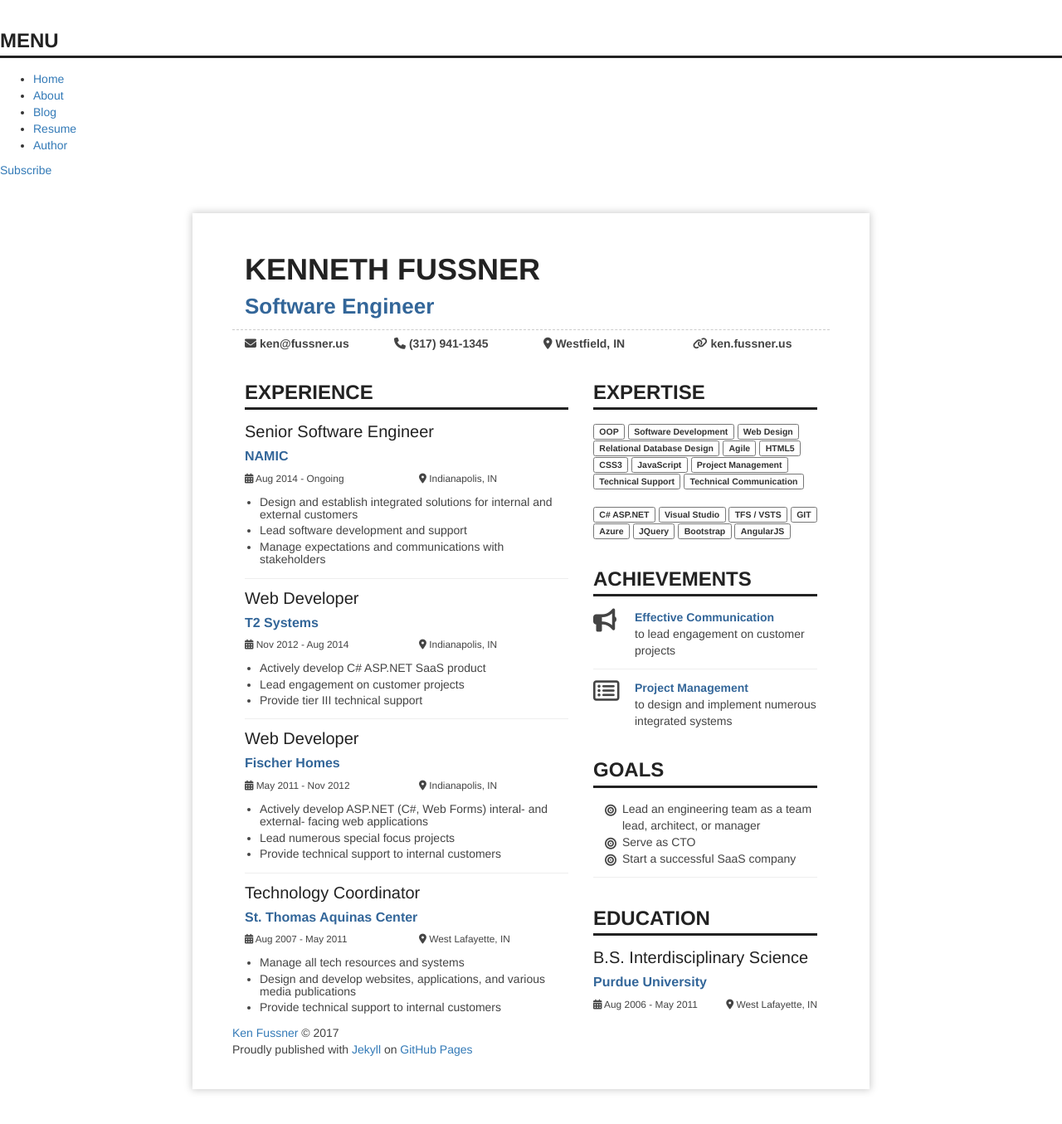
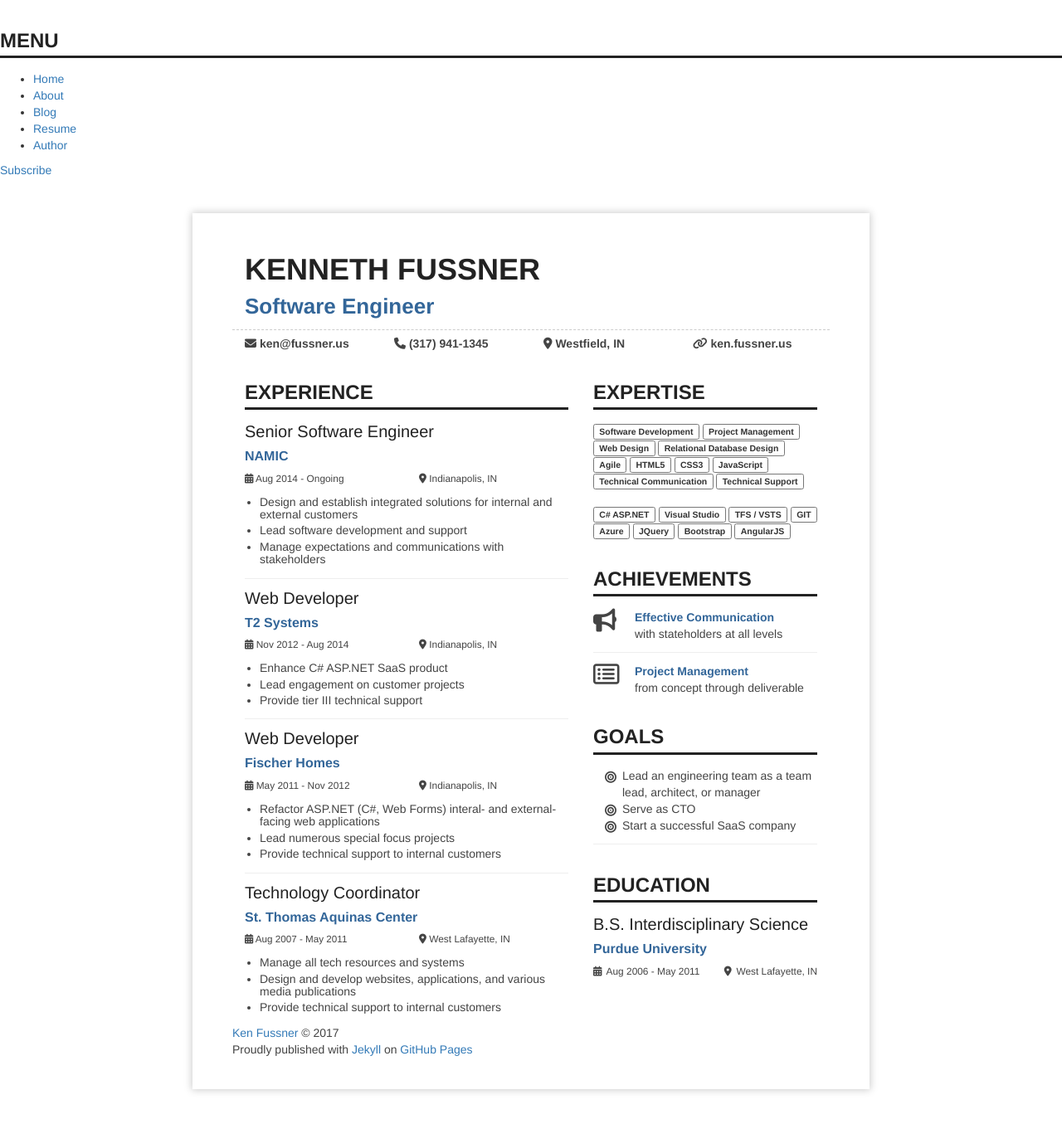
Before and after one commit to kenfussner/kenfussner.github.io, a Jekyll site: the page built from resume.html, in a window 1280 px wide. Shown: the whole page at 83% size. Built offline with Jekyll 4.4.1, drawn with Linux system fonts in a browser that asks for light colours; nearby versions of some CDN libraries; comment, search, counter and statistics services are not loaded.

Commit message:
Reorder expertise and simplify achievements

```diff
--- a/resume.html
+++ b/resume.html
@@ -169,7 +169,7 @@
                     </div>
                 </div>
                 <ul class="facts">
-                    <li>Actively develop C# ASP.NET SaaS product</li>
+                    <li>Enhance C# ASP.NET SaaS product</li>
                     <li>Lead engagement on customer projects</li>
                     <li>Provide tier III technical support</li>
                 </ul>
@@ -187,7 +187,7 @@
                     </div>
                 </div>
                 <ul class="facts">
-                    <li>Actively develop ASP.NET (C#, Web Forms) interal- and external- facing web applications</li>
+                    <li>Refactor ASP.NET (C#, Web Forms) interal- and external- facing web applications</li>
                     <li>Lead numerous special focus projects</li>
                     <li>Provide technical support to internal customers</li>
                 </ul>
@@ -214,17 +214,16 @@
         <div class="col-xs-5">
             <h3>Expertise</h3>
             <div>
-                <span class="label label-default label-outline">OOP</span>
                 <span class="label label-default label-outline">Software Development</span>
+                <span class="label label-default label-outline">Project Management</span>
                 <span class="label label-default label-outline">Web Design</span>
                 <span class="label label-default label-outline">Relational Database Design</span>
                 <span class="label label-default label-outline">Agile</span>
                 <span class="label label-default label-outline">HTML5</span>
                 <span class="label label-default label-outline">CSS3</span>
                 <span class="label label-default label-outline">JavaScript</span>
-                <span class="label label-default label-outline">Project Management</span>
+                <span class="label label-default label-outline">Technical Communication</span>
                 <span class="label label-default label-outline">Technical Support</span>
-                <span class="label label-default label-outline">Technical Communication</span>
                 <br /><br />
                 <span class="label label-default label-outline">C# ASP.NET</span>
                 <span class="label label-default label-outline">Visual Studio</span>
@@ -242,7 +241,7 @@
                     <i class="fa fa-2x fa-bullhorn"></i>
                 </div>
                 <div class="col-xs-10">
-                    <strong>Effective Communication</strong><br /> to lead engagement on customer projects
+                    <strong>Effective Communication</strong><br />with stateholders at all levels
                 </div>
             </div>
             <hr />
@@ -251,7 +250,7 @@
                     <i class="fa fa-2x fa-list-alt"></i>
                 </div>
                 <div class="col-xs-10">
-                    <strong>Project Management</strong><br /> to design and implement numerous integrated systems
+                    <strong>Project Management</strong><br />from concept through deliverable
                 </div>
             </div>
 
@@ -270,10 +269,10 @@
                 <h5>Purdue University</h5>
                 <div class="small">
                     <div class="pull-left">
-                        <i class="fa fa-calendar"></i> Aug 2006 - May 2011
+                        <i class="fa fa-calendar" style="margin-right:.25rem;"></i> Aug 2006 - May 2011
                     </div>
                     <div class="pull-right">
-                        <i class="fa fa-map-marker"></i> West Lafayette, IN
+                        <i class="fa fa-map-marker" style="margin-right:.25rem;"></i> West Lafayette, IN
                     </div>
                 </div>
             </div>
```
